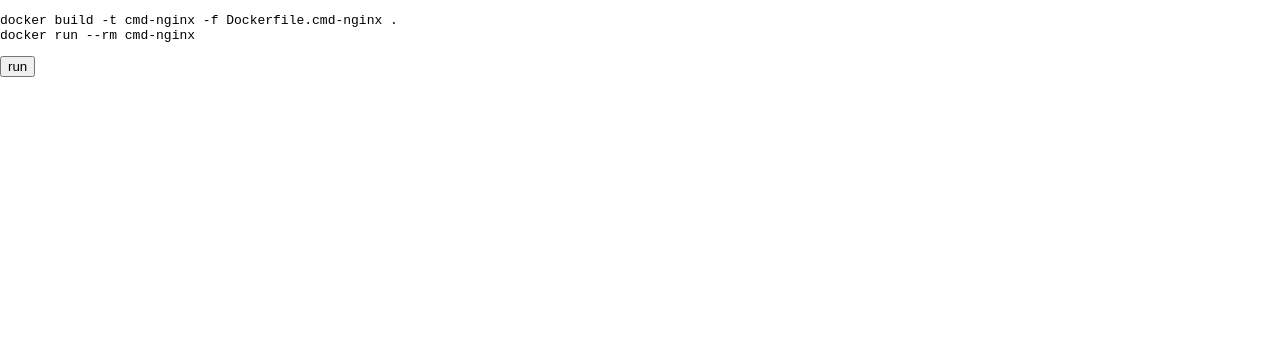
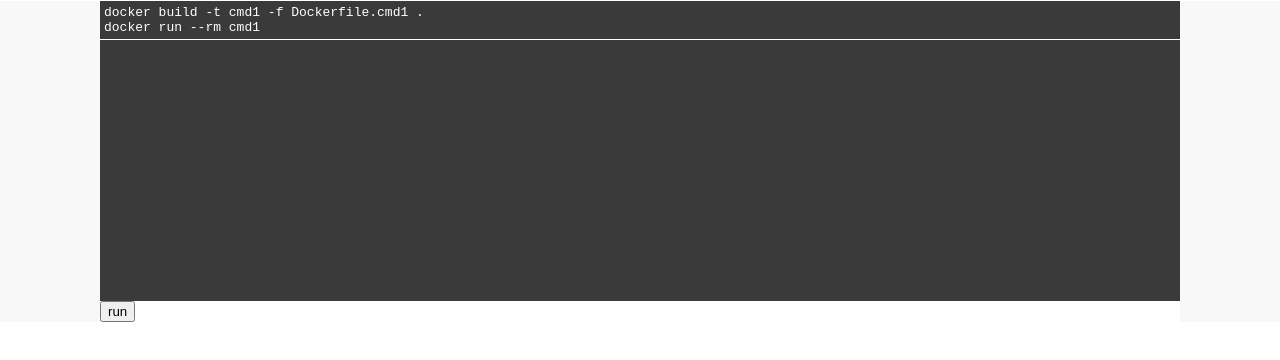
Before and after one commit to richardimaoka/biz-tutorial-ui-experiments, a Next.js app in the folder next/: page / in a window 1280 px wide. Both pictures are taken after a click on the button "run". Shown: the top 360 px of the page. Built offline with nearby package versions, Linux system fonts and the light colour scheme.

Commit message:
terminal

```diff
--- /dev/null
+++ b/next/components/Terminal.tsx
@@ -0,0 +1,96 @@
+import { css } from "@emotion/react";
+import { useState } from "react";
+
+const expected = [
+  `docker build -t cmd1 -f Dockerfile.cmd1 .
+docker run --rm cmd1`,
+  "abc",
+  `docker build -t cmd2 -f Dockerfile.cmd2 .
+docker run --rm cmd2`,
+  "abc def",
+  `docker build -t cmd3 -f Dockerfile.cmd3 .
+docker run --rm cmd3`,
+  "abc",
+  `docker build -t cmd4 -f Dockerfile.cmd4 .
+docker run --rm cmd4`,
+  "abc def",
+  `docker build -t cmd5 -f Dockerfile.cmd5 .
+docker run --rm cmd5`,
+  `/home/your_username`,
+  `docker build -t cmd6 -f Dockerfile.cmd6 .
+docker run --rm cmd6`,
+  `/home/your_username`,
+  `docker pull nginx
+docker inspect nginx`,
+  `"Config": {
+    "Cmd": [
+        "nginx",
+        "-g",
+        "daemon off;"
+    ]
+}`,
+  `docker run nginx:1.23.1`,
+  `2022/09/03 07:14:58 [notice] 1#1: using the "epoll" event method
+2022/09/03 07:14:58 [notice] 1#1: nginx/1.23.1
+2022/09/03 07:14:58 [notice] 1#1: built by gcc 10.2.1 20210110 (Debian 10.2.1-6)
+2022/09/03 07:14:58 [notice] 1#1: OS: Linux 5.10.102.1-microsoft-standard-WSL2
+2022/09/03 07:14:58 [notice] 1#1: getrlimit(RLIMIT_NOFILE): 1048576:1048576
+2022/09/03 07:14:58 [notice] 1#1: start worker processes
+2022/09/03 07:14:58 [notice] 1#1: start worker process 31
+2022/09/03 07:14:58 [notice] 1#1: start worker process 32
+2022/09/03 07:14:58 [notice] 1#1: start worker process 33
+2022/09/03 07:14:58 [notice] 1#1: start worker process 34
+2022/09/03 07:14:58 [notice] 1#1: start worker process 35
+2022/09/03 07:14:58 [notice] 1#1: start worker process 36
+2022/09/03 07:14:58 [notice] 1#1: start worker process 37
+2022/09/03 07:14:58 [notice] 1#1: start worker process 38`,
+  `docker build -t cmd-nginx -f Dockerfile.cmd-nginx .
+docker run --rm cmd-nginx`,
+  `2022/09/03 05:48:46 [notice] 7#7: start worker process 13
+2022/09/03 05:48:46 [notice] 7#7: start worker process 14
+2022/09/03 05:48:46 [notice] 7#7: start worker process 15`,
+  `^C`,
+];
+
+export const Terminal = (): JSX.Element => {
+  const [terminalElements, setTerminalElements] = useState<string[]>([]);
+  const onClick = () => {
+    if (terminalElements.length < expected.length) {
+      console.log("append");
+      const currentIndex = terminalElements.length - 1;
+      const newElements = [...terminalElements];
+      newElements.push(expected[currentIndex + 1]);
+      setTerminalElements(newElements);
+    }
+  };
+
+  return (
+    <div>
+      <div
+        css={css`
+          background-color: #3a3a3a;
+          height: 300px;
+        `}
+      >
+        {terminalElements.map((elem, index) => (
+          <pre
+            css={css`
+              margin: 1px 0px;
+              padding: 4px;
+              background-color: #3a3a3a;
+              color: white;
+              border-bottom: 1px solid white;
+            `}
+            key={index}
+          >
+            <code>{elem}</code>
+          </pre>
+        ))}
+      </div>
+
+      <button type="button" onClick={onClick}>
+        run
+      </button>
+    </div>
+  );
+};
--- a/next/package.json
+++ b/next/package.json
@@ -9,6 +9,7 @@
     "lint": "next lint"
   },
   "dependencies": {
+    "@emotion/react": "^11.10.5",
     "@next/font": "13.1.1",
     "@types/node": "18.11.18",
     "@types/react": "18.0.26",
--- a/next/pages/index.tsx
+++ b/next/pages/index.tsx
@@ -1,35 +1,23 @@
-import { useState } from "react";
-
-const expected = [
-  `docker build -t cmd-nginx -f Dockerfile.cmd-nginx .
-docker run --rm cmd-nginx`,
-  `2022/09/03 05:48:46 [notice] 7#7: start worker process 13
-2022/09/03 05:48:46 [notice] 7#7: start worker process 14
-2022/09/03 05:48:46 [notice] 7#7: start worker process 15
-^C`,
-];
+import { css } from "@emotion/react";
+import { Terminal } from "../components/Terminal";
 
 export default function Home() {
-  const [terminalElements, setTerminalElements] = useState<string[]>([]);
-  const onClick = () => {
-    if (terminalElements.length < expected.length) {
-      console.log("append");
-      const currentIndex = terminalElements.length - 1;
-      const newElements = [...terminalElements];
-      newElements.push(expected[currentIndex + 1]);
-      setTerminalElements(newElements);
-    }
-  };
   return (
-    <>
-      {terminalElements.map((elem, index) => (
-        <pre key={index}>
-          <code>{elem}</code>
-        </pre>
-      ))}
-      <button type="button" onClick={onClick}>
-        run
-      </button>
-    </>
+    <main
+      css={css`
+        background-color: #f8f8f8;
+      `}
+    >
+      <div
+        css={css`
+          width: 1080px;
+
+          margin: 0 auto;
+          background-color: white;
+        `}
+      >
+        <Terminal />
+      </div>
+    </main>
   );
 }
```
Also changed, not shown: next/tsconfig.json (+14 -3 lines), next/.babelrc (added), 1 other file (tests, documents, lock files or other folders).
